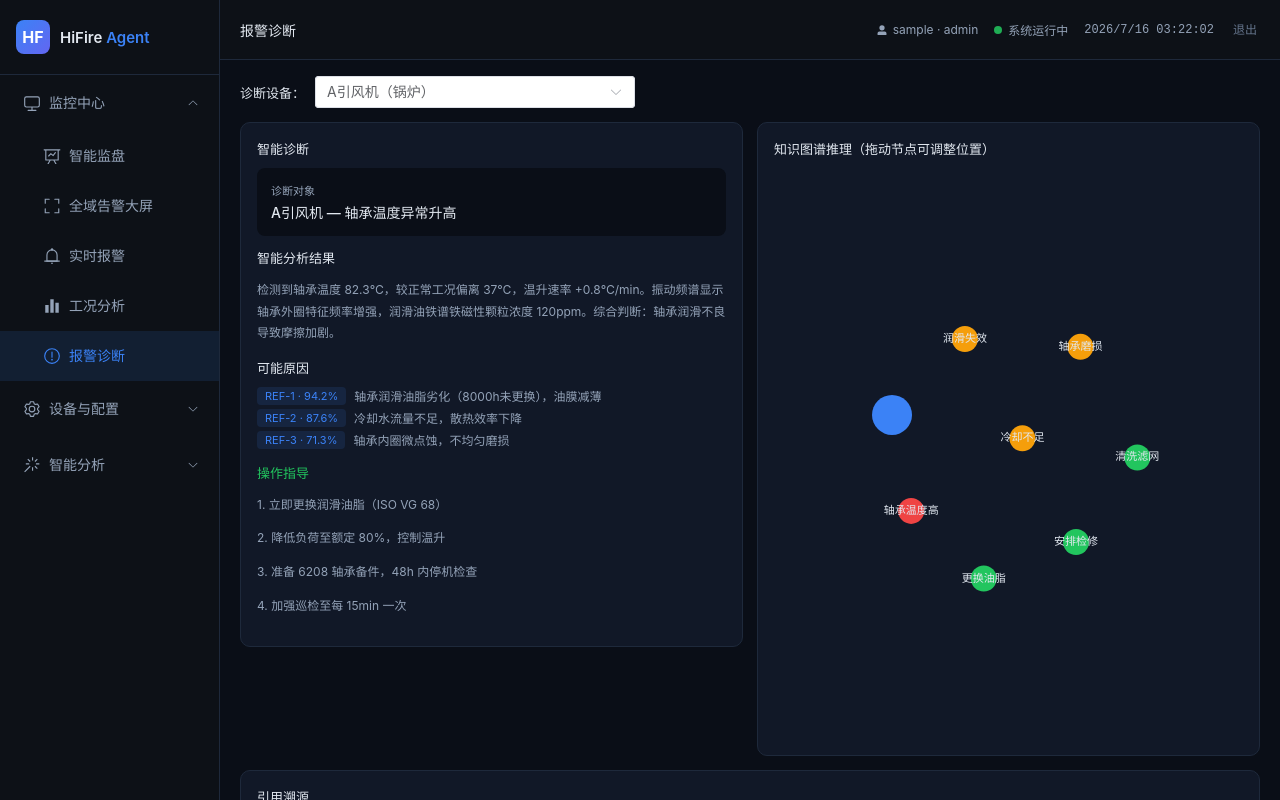
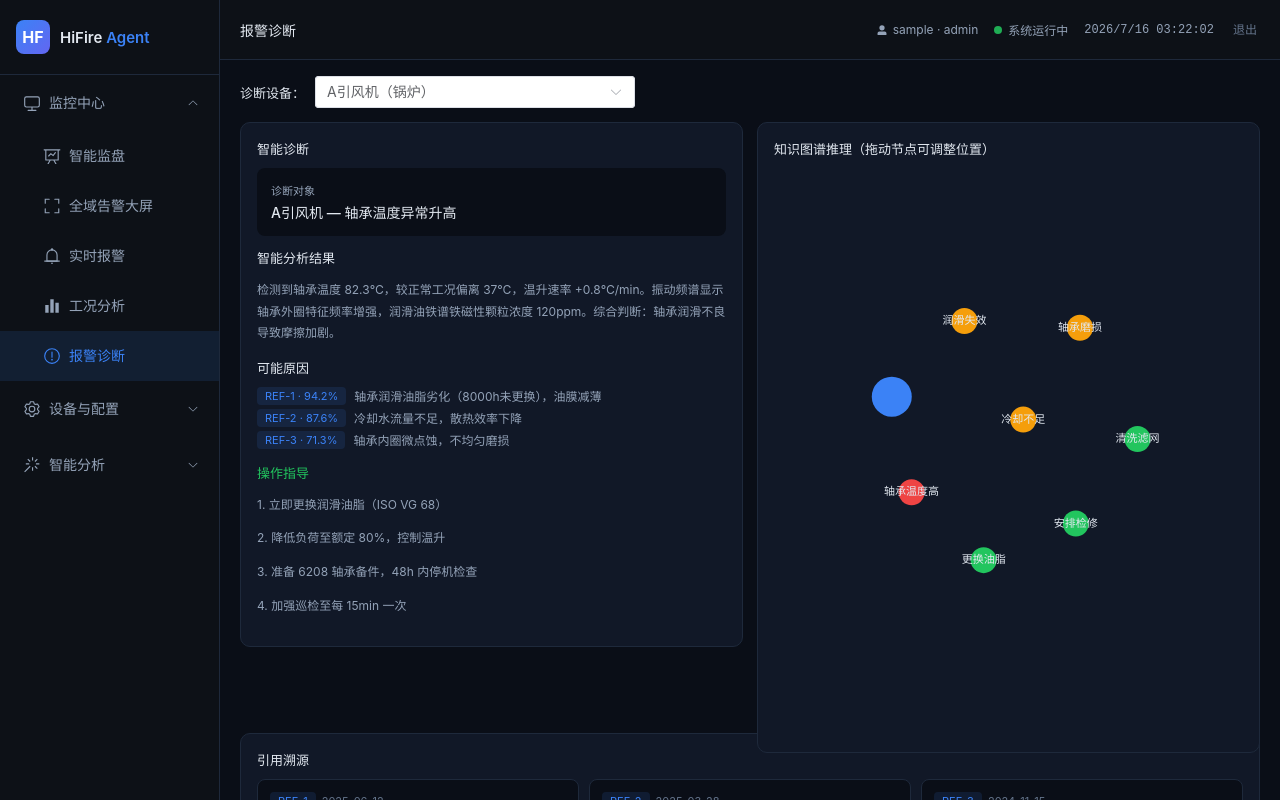
Before and after one commit to lanfan318/1.00, a Vue app: page /diagnosis in a window 1280 px wide. Built offline with nearby package versions, Linux system fonts and the light colour scheme; sample sign-in values are in the browser's storage.

Commit message:
诊断页：知识图谱与智能诊断等高（stretch+height:100%）

```diff
--- a/src/views/DiagnosisView.vue
+++ b/src/views/DiagnosisView.vue
@@ -6,7 +6,7 @@
       <el-option v-for="d in diagList" :key="d.id" :value="d.id" :label="d.name + '（' + d.dept + '）' + (d.alarm ? ' — ' + d.alarm : '')"/>
     </el-select>
   </div>
-  <el-row :gutter="14">
+  <el-row :gutter="14" align="stretch">
     <el-col :span="12"><div class="cd"><div class="cd-t">智能诊断</div>
       <div style="background:#0a0e17;border-radius:8px;padding:14px;margin-bottom:12px">
         <div style="font-size:11px;color:#94a3b8;margin-bottom:4px">诊断对象</div>
@@ -116,10 +116,10 @@ onUnmounted(() => kc?.dispose())
 .tg-w { background: rgba(245,158,11,0.12); color: #f59e0b; }
 .tg-i { background: rgba(59,130,246,0.12); color: #3b82f6; }
 
-/* 知识图谱：右侧占满主区域 */
-.kg-card { height: calc(100vh - 200px); min-height: 500px; display: flex; flex-direction: column; }
+/* 知识图谱：右侧与左侧等高 */
+.kg-card { display: flex; flex-direction: column; height: 100%; }
 .kg-card .cd-t { flex-shrink: 0; }
-.kg-chart { flex: 1; min-height: 0; }
+.kg-chart { flex: 1; min-height: 500px; }
 
 /* 引用溯源：全宽放在底部 */
 .ref-card { margin-top: 14px; }
```
